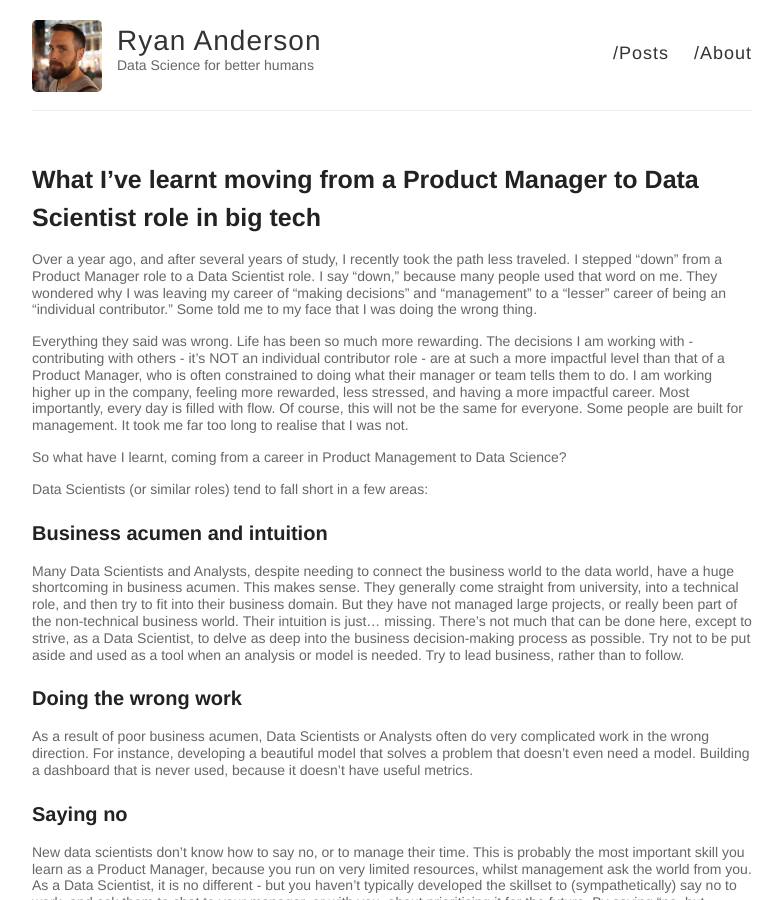
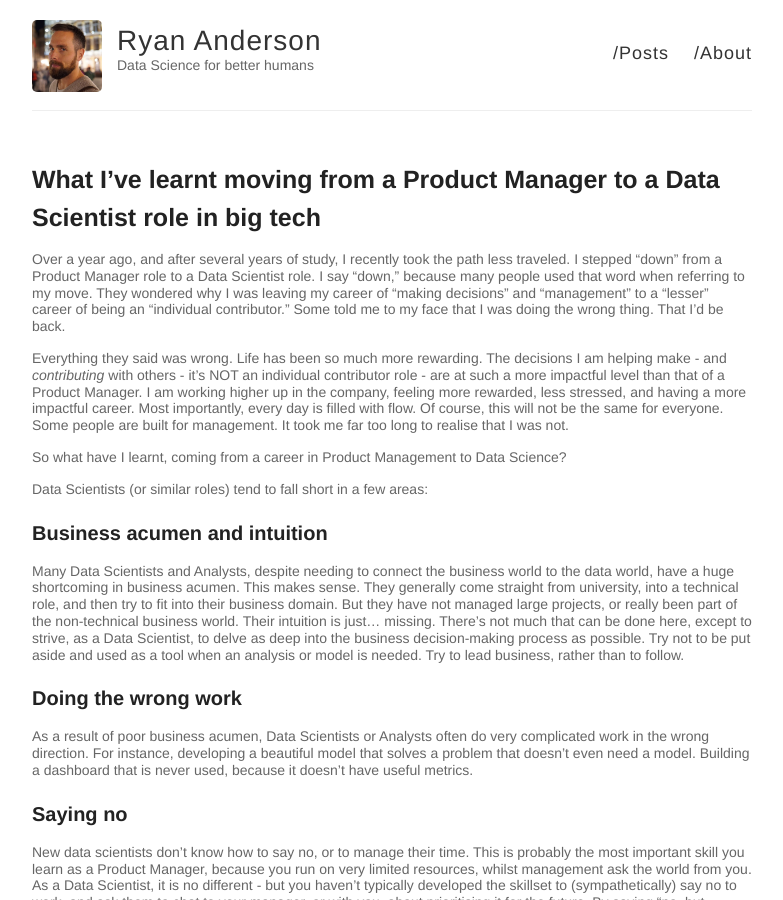
Before and after one commit to ryan-anderson-ds/ryan-anderson-ds.github.io, a Jekyll site: the page built from _posts/2021-11-11-PM-to-DS.md, in a window 1280 px wide and 900 px high. Shown: the whole window, without its empty margins (248-1031 px from the left). Built offline with Jekyll 4.4.1, drawn with Linux system fonts in a browser that asks for light colours.

Commit message:
pm to ds

```diff
--- a/_posts/2021-11-11-PM-to-DS.md
+++ b/_posts/2021-11-11-PM-to-DS.md
@@ -1,12 +1,12 @@
 ---
 layout: post
-title: What I’ve learnt moving from a Product Manager to Data Scientist role in big tech
+title: What I’ve learnt moving from a Product Manager to a Data Scientist role in big tech
 type: insights
 ---
 
-Over a year ago, and after several years of study, I recently took the path less traveled. I stepped “down" from a Product Manager role to a Data Scientist role. I say “down,” because many people used that word on me. They wondered why I was leaving my career of “making decisions” and “management” to a “lesser” career of being an “individual contributor.” Some told me to my face that I was doing the wrong thing.
+Over a year ago, and after several years of study, I recently took the path less traveled. I stepped “down" from a Product Manager role to a Data Scientist role. I say “down,” because many people used that word when referring to my move. They wondered why I was leaving my career of “making decisions” and “management” to a “lesser” career of being an “individual contributor.” Some told me to my face that I was doing the wrong thing. That I'd be back.
 
-Everything they said was wrong. Life has been so much more rewarding. The decisions I am working with - contributing with others - it’s NOT an individual contributor role - are at such a more impactful level than that of a Product Manager, who is often constrained to doing what their manager or team tells them to do. I am working higher up in the company, feeling more rewarded, less stressed, and having a more impactful career. Most importantly, every day is filled with flow. Of course, this will not be the same for everyone. Some people are built for management. It took me far too long to realise that I was not.
+Everything they said was wrong. Life has been so much more rewarding. The decisions I am helping make - and *contributing* with others - it’s NOT an individual contributor role - are at such a more impactful level than that of a Product Manager. I am working higher up in the company, feeling more rewarded, less stressed, and having a more impactful career. Most importantly, every day is filled with flow. Of course, this will not be the same for everyone. Some people are built for management. It took me far too long to realise that I was not.
 
 So what have I learnt, coming from a career in Product Management to Data Science?
 
```
